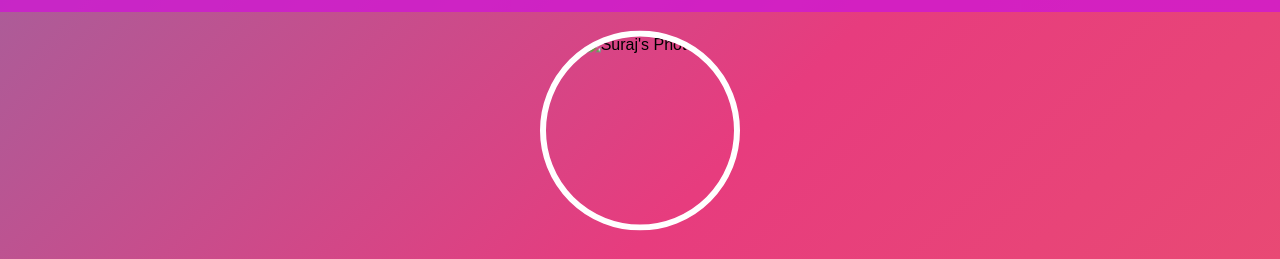
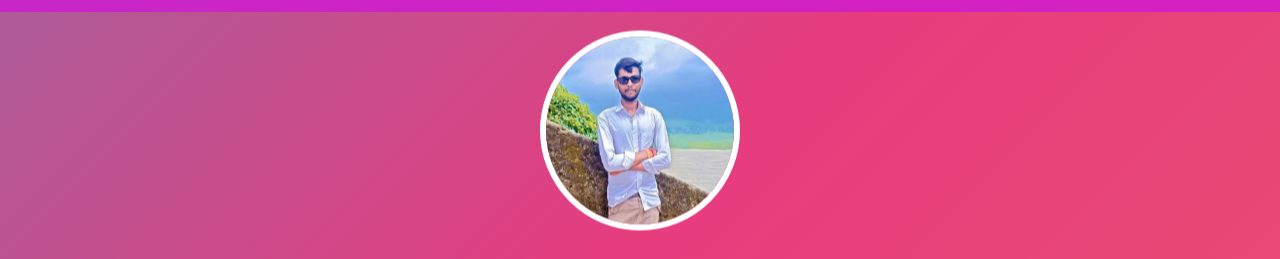
Before and after one commit to Vishwakarmasuraj333/B-Portfolio, a plain HTML site: page index.html in a window 1280 px wide. Shown: the part 46-305 px from the top of the page. Drawn offline with Linux system fonts and the light colour scheme.

Commit message:
Update and rename baba.html to index.html

```diff
--- a/baba.html
+++ b/index.html
@@ -277,7 +277,7 @@
 
   <div class="hero" id="hero">
     <div class="circle-img">
-      <img src="c:\Users\DK\OneDrive\Desktop\m.jpeg" alt="Suraj's Photo" />
+      <img src="bittu.jpeg" alt="Suraj" />
     </div>
     <h3>I'm <span id="role"></span></h3>
   </div>
```
